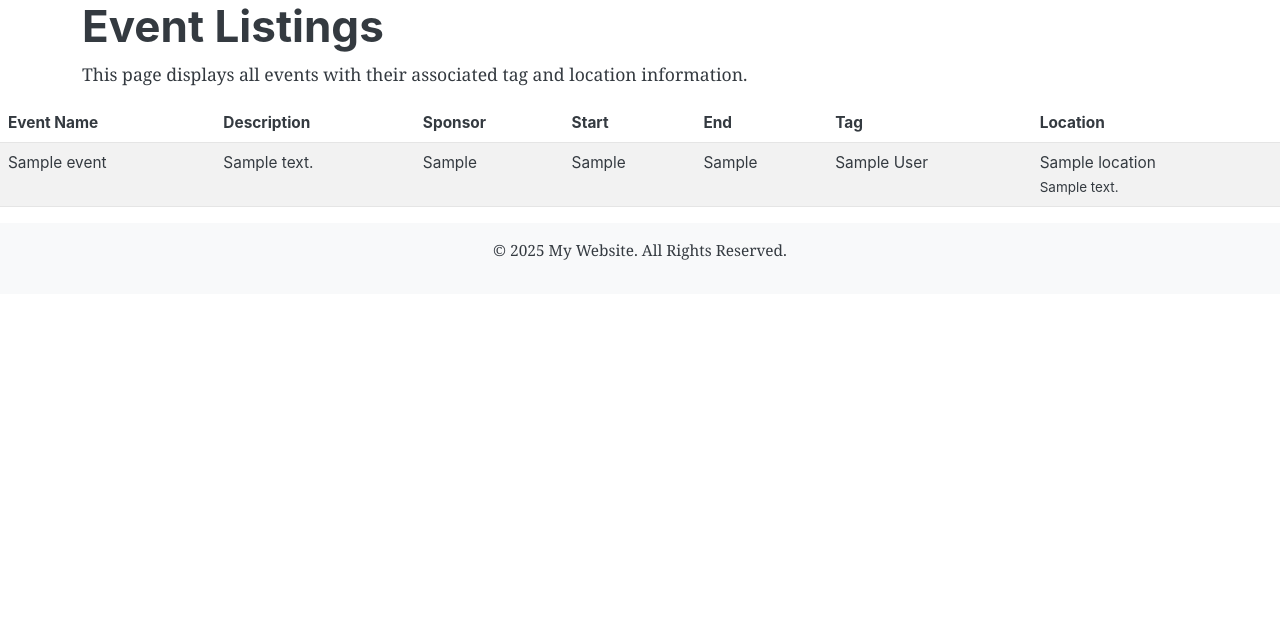
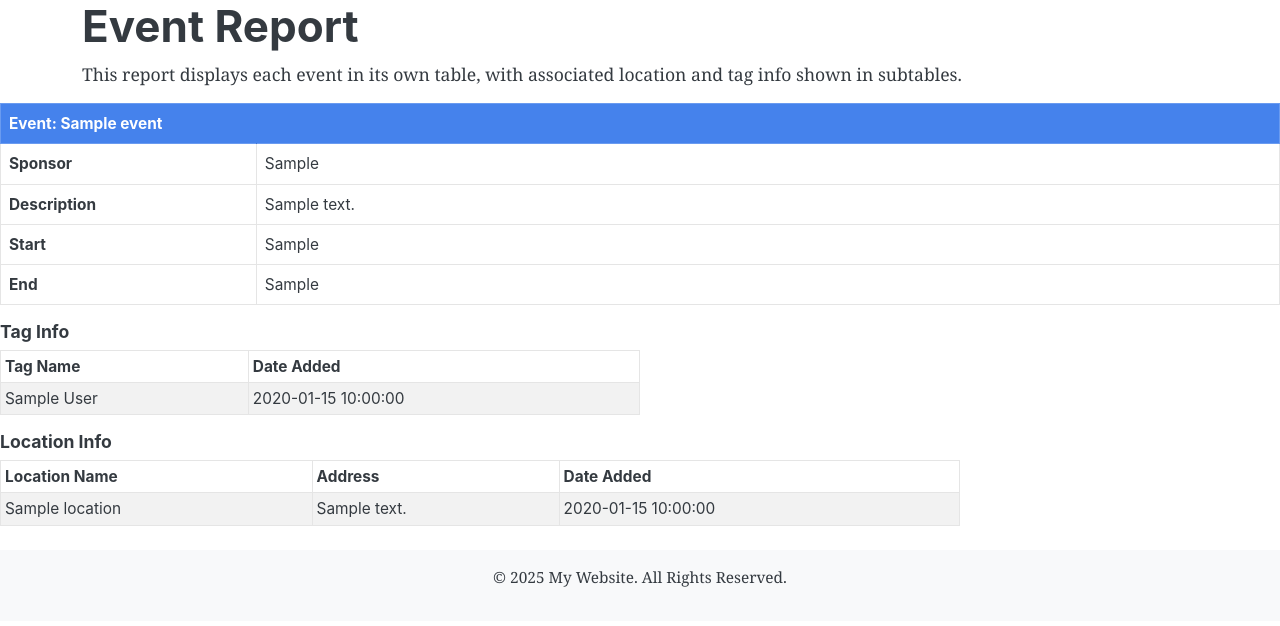
Before and after one commit to marissalmoser/CS370_Project, a PHP site: page /Report3.php in a window 1280 px wide. Shown: the part 55-681 px from the top of the page. Run offline with PHP 8.4, Linux system fonts and the light colour scheme; tables that the repository leaves empty or names only in its code hold one stand-in row (values such as "Sample post").

Commit message:
Add files via upload

```diff
--- a/Report3.php
+++ b/Report3.php
@@ -1,70 +1,69 @@
 <?php include 'header.php'; ?>
 
 <div class="container">
-    <h1>Event Listings</h1>
-    <p>This page displays all events with their associated tag and location information.</p>
+    <h1>Event Report</h1>
+    <p>This report displays each event in its own table, with associated location and tag info shown in subtables.</p>
 </div>
 
 <?php
-$conn = mysqli_connect("localhost", "root", "sqlpassword_1", "news");
+$conn = mysqli_connect("localhost", "root", "sqlpassword_1", "news", 3300);
 
 if (!$conn) {
     die("<div class='alert alert-danger'>Connection Error: " . mysqli_connect_error() . "</div>");
 }
 
-// --- Functions to render HTML tables ---
-function output_event_table_open() {
-    echo "<table class='table table-striped' style='width: 100%'>\n";
-    echo "<thead><tr>
-        <th>Event Name</th>
-        <th>Description</th>
-        <th>Sponsor</th>
-        <th>Start</th>
-        <th>End</th>
-        <th>Tag</th>
-        <th>Location</th>
-    </tr></thead>\n";
-}
-
-function output_event_row($event) {
-    echo "<tr>
-        <td>{$event['EventName']}</td>
-        <td>{$event['Description']}</td>
-        <td>{$event['Sponsor']}</td>
-        <td>{$event['EventStart']}</td>
-        <td>{$event['EventEnd']}</td>
-        <td>{$event['TagDisplayName']}</td>
-        <td>{$event['LocationName']}<br><small>{$event['LocationAddress']}</small></td>
-    </tr>\n";
-}
-
-function output_event_table_close() {
-    echo "</table>\n";
-}
-
-// --- Query to get all events with JOINs for Tag and Location ---
 $query = "
     SELECT
-        e.EventID, e.Sponsor, e.TagID, e.LocationID, e.EventStart, e.EventEnd, e.Description, e.EventName,
-        t.DisplayName AS TagDisplayName, t.DateAdded AS TagDateAdded,
-        l.LocationName, l.LocationAddress, l.DateAdded AS LocationDateAdded
+        e.EventID, e.EventName, e.Description, e.Sponsor, e.EventStart, e.EventEnd,
+        t.DisplayName AS TagName, t.DateAdded AS TagDate,
+        l.LocationName, l.LocationAddress, l.DateAdded AS LocationDate
     FROM Event e
     LEFT JOIN Tag t ON e.TagID = t.TagID
     LEFT JOIN Location l ON e.LocationID = l.LocationID
+    ORDER BY e.EventStart DESC
 ";
 
 $result = mysqli_query($conn, $query);
 
-if (!$result) {
-    echo "<div class='alert alert-danger'>Database Query Failed: " . mysqli_error($conn) . "</div>";
+if ($result && mysqli_num_rows($result) > 0) {
+    while ($row = mysqli_fetch_assoc($result)) {
+        echo "<div class='mb-4'>";
+
+        // Main event table
+        echo "<table class='table table-bordered'>\n";
+        echo "<thead class='table-primary'>
+                <tr><th colspan='2'>Event: {$row['EventName']}</th></tr>
+              </thead>\n";
+        echo "<tbody>
+                <tr><th style='width: 20%'>Sponsor</th><td>{$row['Sponsor']}</td></tr>
+                <tr><th>Description</th><td>{$row['Description']}</td></tr>
+                <tr><th>Start</th><td>{$row['EventStart']}</td></tr>
+                <tr><th>End</th><td>{$row['EventEnd']}</td></tr>
+              </tbody>
+              </table>";
+
+        // Tag subtable
+        echo "<h6>Tag Info</h6>";
+        echo "<table class='table table-sm table-striped table-bordered w-50 mb-3'>
+                <thead><tr><th>Tag Name</th><th>Date Added</th></tr></thead>
+                <tbody><tr><td>{$row['TagName']}</td><td>{$row['TagDate']}</td></tr></tbody>
+              </table>";
+
+        // Location subtable
+        echo "<h6>Location Info</h6>";
+        echo "<table class='table table-sm table-striped table-bordered w-75'>
+                <thead><tr><th>Location Name</th><th>Address</th><th>Date Added</th></tr></thead>
+                <tbody><tr>
+                    <td>{$row['LocationName']}</td>
+                    <td>{$row['LocationAddress']}</td>
+                    <td>{$row['LocationDate']}</td>
+                </tr></tbody>
+              </table>";
+
+        echo "</div>";
+    }
 } else {
-    output_event_table_open();
-
-    while ($event = mysqli_fetch_assoc($result)) {
-        output_event_row($event);
-    }
-
-    output_event_table_close();
+    echo "<div class='alert alert-warning'>No events found.</div>";
 }
 ?>
 
```
